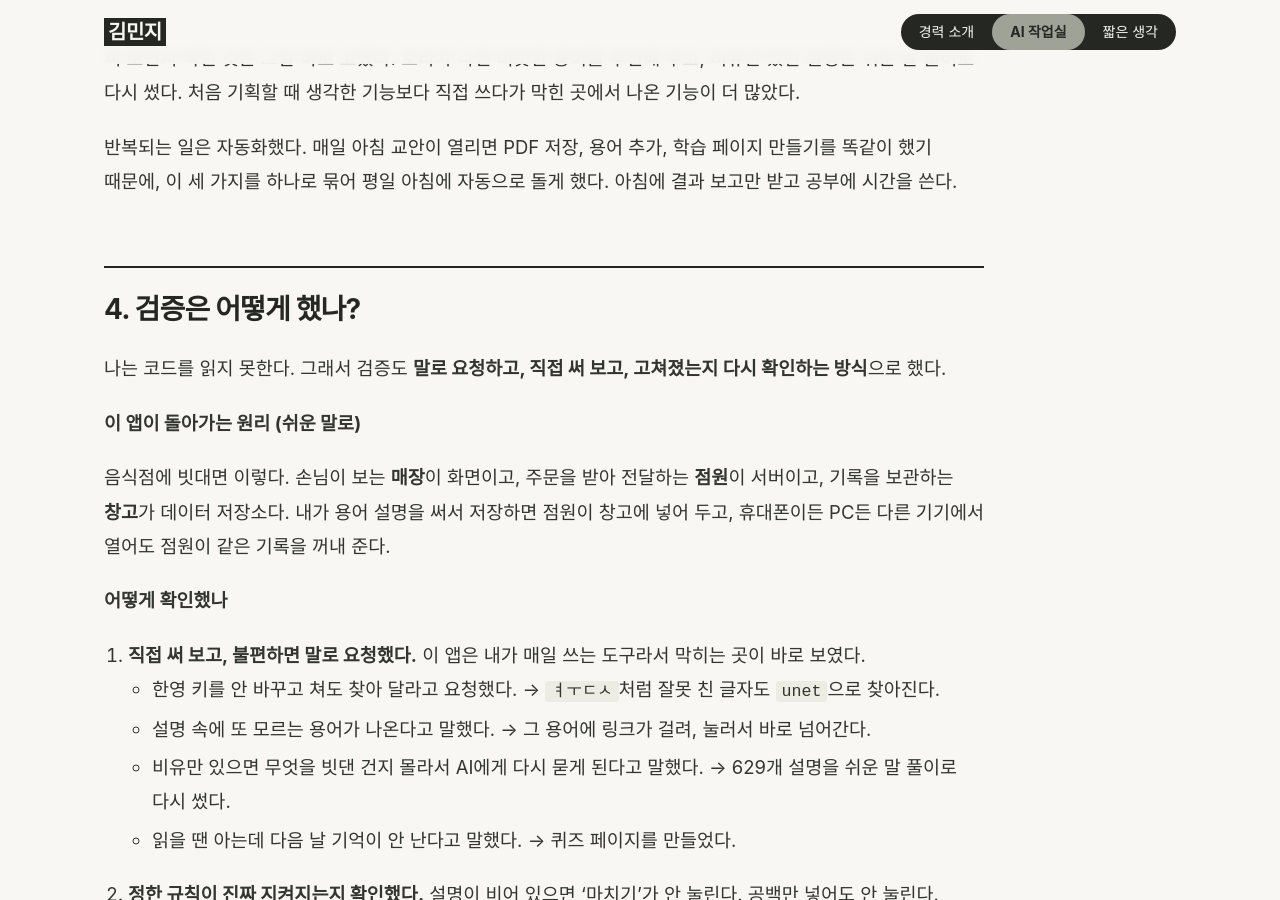
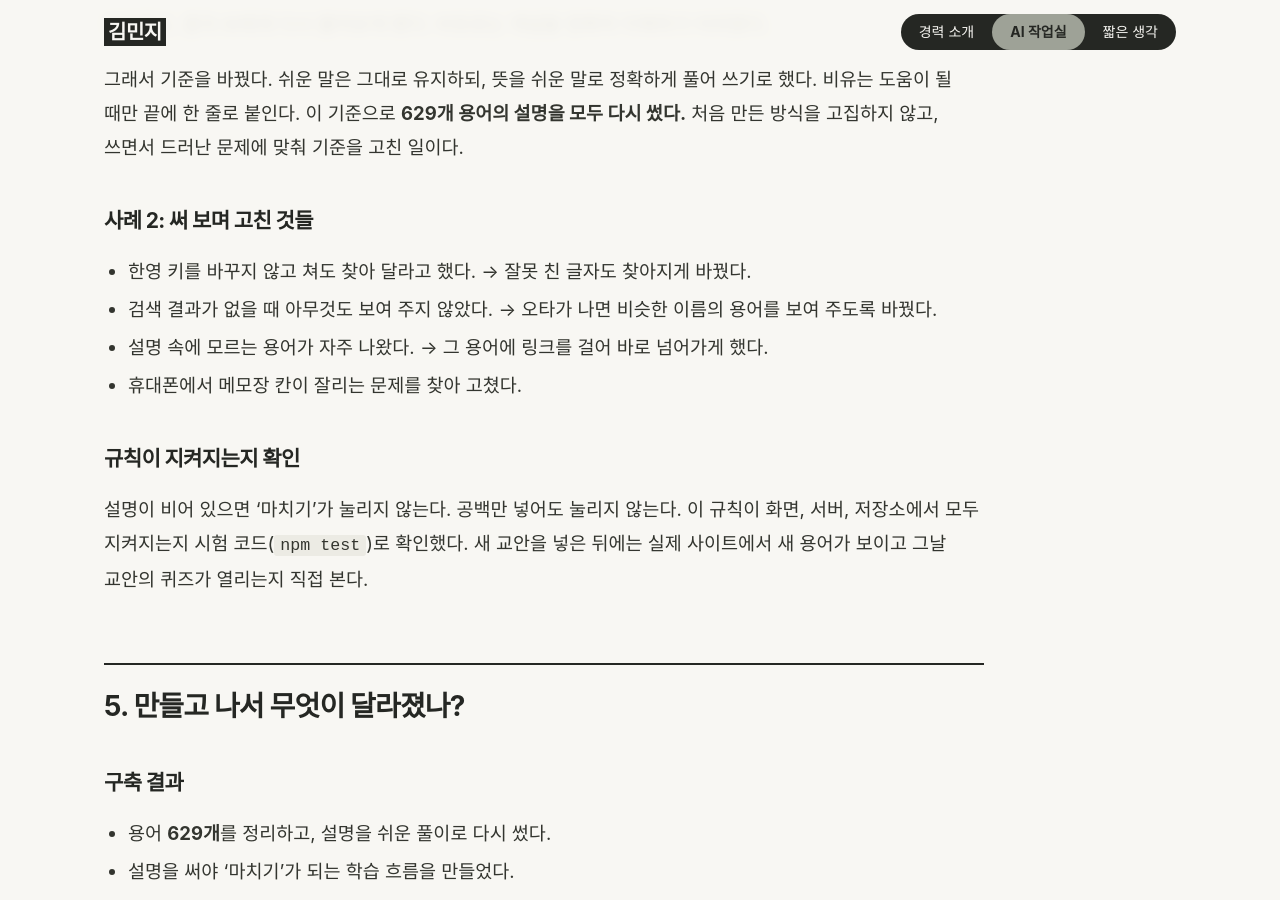
Before and after one commit to k-im-rose/k-im-rose.github.io, a Jekyll site: the page built from _posts/2026-11-15-agmwo.md, in a window 1280 px wide and 900 px high, scrolled down 12086 px. Built offline with Jekyll 4.4.1, drawn with Linux system fonts in a browser that asks for light colours; some web fonts are replaced; some of the changed text lies outside the part shown.

Commit message:
아그뭐 글: 프로젝트 소개를 기획 의도와 판단 중심으로 다시 씀
Co-Authored-By: Claude Haiku 5.5 <noreply@anthropic.com>

```diff
--- a/_posts/2026-11-15-agmwo.md
+++ b/_posts/2026-11-15-agmwo.md
@@ -14,46 +14,52 @@ summary: '헷갈리는 AI 용어를 찾고 내 말로 설명해야 "안다"고
 
 ## 1. 어떤 문제에서 시작했나?
 
-개발을 처음 배우는 과정이었다. 거의 매일 새 교안이 열렸고, 한 편마다 처음 보는 용어가 수십 개씩 나왔다. 처음 받은 교육자료 12개에서만 용어를 뽑아 보니 약 600개였다.
+AI 개발을 배우는 과정에서 거의 매일 새 교안을 받았다. 한 편마다 처음 보는 용어가 수십 개씩 나왔다. 처음 받은 교육자료 12개에서만 뽑아도 약 600개였다.
 
-수업을 들을 때는 "아, 그렇구나" 하고 넘어갔다. 문제는 그다음이었다.
+수업을 들을 때는 "아, 그렇구나" 하고 넘어갔다. 문제는 그다음에 나타났다.
 
-- 실습에서 같은 용어를 만나면 **뜻이 떠오르지 않았다.**
-- 누가 물어보면 **말로 설명하지 못했다.** 읽을 때는 이해한 것 같았는데 입으로는 한 문장도 안 나왔다.
-- 다시 찾으려 하면 **어느 교안에서 봤는지 몰라** 여러 교안을 뒤져야 했다.
-- 비슷한 용어끼리 **차이가 헷갈렸다.**
+- 실습에서 같은 용어를 다시 만나도 뜻이 떠오르지 않았다.
+- 누가 물어보면 **말로 설명하지 못했다.** 읽을 때는 이해한 것 같았는데, 입으로는 한 문장도 나오지 않았다.
+- 다시 찾으려면 어느 교안에서 봤는지 몰라 여러 교안을 뒤져야 했다.
+- 비슷한 용어끼리 차이가 헷갈렸다.
 
-검색하거나 AI에게 다시 물어보면 답은 바로 나온다. 하지만 어제 물어본 것을 오늘 또 묻게 되고, 내가 어떻게 이해했는지는 어디에도 남지 않는다. 읽어서 익숙한 것과 내가 설명할 수 있는 것은 다른데, 그 차이가 문제였다.
+검색하거나 AI에게 물으면 답은 바로 나온다. 하지만 어제 물어본 것을 오늘 또 묻게 되고, 내가 어떻게 이해했는지는 어디에도 남지 않았다. 읽어서 익숙한 것과 내가 설명할 수 있는 것은 다르다. 이 차이를 메우는 학습 도구가 필요하다고 보고 직접 기획했다.
 
 > "이해한 것이 내 것으로 남지 않고, 매번 다시 찾아본다."
 
 ## 2. 사용하는 사람은 누구인가?
 
-**AI 개발을 막 배우는 입문자**다. 첫 사용자는 나 자신이고, 지금도 매일 쓰고 있다.
+**AI 개발을 막 배우는 입문자**다. 첫 사용자는 나 자신이었다. 기능을 만들고 끝낸 것이 아니라 매일 직접 쓰면서, 막히는 곳과 고칠 곳을 찾았다.
 
-다음과 같은 상황에서 사용한다.
+다음과 같은 상황에서 쓴다.
 
 1. 강의를 듣고 새 용어를 정리할 때
 2. 실습하다 헷갈리는 용어를 사전처럼 찾을 때
 3. 다음 수업 전에 복습할 때
 
-처음에는 투자 뉴스 알림, 냉장고 재료 앱, 공부 용어 앱을 후보로 두고 고민했다. 투자 알림이 가장 하고 싶었지만 첫 작업으로는 너무 컸다. 그래서 매일 수업이 열릴 때마다 계속 쓰고 키울 수 있는 공부 용어 앱을 골랐다.
-
 ## 3. 어떻게 문제를 해결했나?
 
 앱의 규칙은 하나로 정했다. **"내 말로 설명할 수 있어야 안다."**
 
-뜻을 읽고 넘어가기만 하면 다른 용어 사전과 다를 게 없다. 그래서 설명을 직접 써야만 '마치기' 버튼이 눌리게 했다. 설명을 쓰려면 한 번 더 생각해야 하고, 그 과정에서 내가 모르는 부분이 드러난다. 그렇게 쓴 설명은 다음에 같은 용어를 만났을 때 가장 빨리 떠오르는 나만의 답이 된다.
+### A. 기능을 고른 기준
+
+처음 후보는 세 가지였다. 투자 뉴스 알림, 냉장고 재료 앱, 공부 용어 앱이다. 투자 알림이 가장 하고 싶은 일이었지만, 외부 데이터와 AI 분석, 알림이 모두 필요해서 첫 작업으로는 너무 컸다. 그래서 다음 세 가지 기준을 세웠다.
+
+- 흐름 하나가 처음부터 끝까지 돌아가는가
+- 화면에서 직접 눌러 확인할 수 있는가
+- 외부 데이터 없이 만들 수 있는가
+
+공부 용어 앱은 이 기준을 통과했다. 매일 수업이 열릴 때마다 쓰면서 키울 수 있었기 때문이다. 기능을 많이 만드는 것보다 실제 공부에 도움이 되는지를 먼저 봤다. 처음부터 모든 기능을 만들지 않고, 공부하다 반복해서 막히는 문제부터 풀었다.
 
 문제마다 이렇게 풀었다.
 
 | 문제 | 해결 |
 |---|---|
 | 뜻이 떠오르지 않는다 | 열자마자 검색창이 보이는 **사전**. 한글, 영어, 첫 글자만 쳐도 찾아진다 |
-| 설명을 못 한다 | **내가 쓴 설명을 저장**하고, 설명을 써야 '마치기'가 된다 |
+| 설명을 못 한다 | **내가 쓴 설명을 저장**하고, 설명을 써야 '마치기'가 눌린다 |
 | 어디서 봤는지 모른다 | 용어마다 **처음 나온 교안 번호**를 붙였다 |
 | 비슷한 용어가 헷갈린다 | **함께 알면 좋은 용어**로 바로 넘어가 비교한다 |
-| 아는 것 같은 착각 | 알아보기, 다시보기, 마치기 **세 단계**로 내 상태를 솔직하게 나눈다 |
+| 아는 것 같은 착각 | 알아보기, 다시보기, 마치기 **세 단계**로 내 상태를 나눈다 |
 | 읽을 땐 아는데 다음 날 기억이 안 난다 | 기억에서 꺼내 보는 **퀴즈**를 추가했다 |
 
 ### 화면은 이렇게 생겼다
@@ -65,68 +71,87 @@ summary: '헷갈리는 AI 용어를 찾고 내 말로 설명해야 "안다"고
   <figcaption>검색창에 <code>ㅎㄴㅅ</code>만 쳐도 <strong>하네스</strong>가 바로 나온다.</figcaption>
 </figure>
 
-**읽기.** 용어마다 카드가 있다. 한글 이름과 영어 전체 이름이 위에 있고, 아래로 교안의 뜻, 쉽게 말하면, 예를 들면, 언제 쓰냐면 순서로 읽는다. 점선 밑줄이 있는 말은 누르면 그 용어로 넘어간다.
+**읽기.** 카드는 위에서 아래로 읽는다. 교안의 뜻(DEFINITION)을 먼저 보고, 쉽게 말하면, 예를 들면, 언제 쓰냐면 순서로 이어진다. 점선 밑줄이 있는 말을 누르면 그 용어로 넘어간다.
 
 <figure class="shot">
   <img src="/assets/images/agmwo/agmwo-2-card.png" alt="MCP 용어 카드. 연결 규격, Model Context Protocol, 영어 단어 뜻, DEFINITION, 쉽게 말하면, 예를 들면, 언제 쓰냐면" loading="lazy">
   <figcaption>MCP 카드. 교안의 뜻부터 실제로 쓰는 장면까지 한 카드에 있다.</figcaption>
 </figure>
 
-**내 말로 쓰기.** 카드 아래쪽 MY NOTE에 내 설명을 적고, 이해한 정도에 따라 알아보기, 다시보기, 마치기 중 하나를 누른다. 설명을 적어야만 마치기가 눌린다. ASK AI 버튼을 누르면 ChatGPT나 Claude에 질문이 써진 채로 열린다.
+**진도 보기.** 목록 맨 위에 전체 진도가 보이고, 교안별로 묶어서 볼 수 있다.
+
+<figure class="shot">
+  <img src="/assets/images/agmwo/agmwo-4-list.png" alt="마치기 1 / 629 진도, 퀴즈 풀기 버튼, 상태별 개수, 자료별로 묶은 목록" loading="lazy">
+  <figcaption>왼쪽 목록. 전체 진도(<code>마치기 1 / 629</code>), 상태별 개수, 교안별 진도가 보인다.</figcaption>
+</figure>
+
+### B. 설명을 써야 끝나는 학습 규칙
+
+이 앱에서 가장 강조하고 싶은 부분이다. 설명을 읽고 넘어가기만 하면 다른 용어 사전과 다를 게 없다고 봤다. 그래서 카드 아래 **MY NOTE**에 내 말로 적어야만 '마치기'가 눌리게 했다. 설명을 쓰려면 한 번 더 생각해야 하고, 그 과정에서 내가 모르는 부분이 드러난다.
+
+이 규칙은 학습 행동을 바꾸기 위한 장치다. 메모를 남기는 기능으로 만든 것이 아니다. 화면에서만 막으면 우회할 수 있어서, 서버와 저장소에서도 같은 조건을 확인하도록 했다.
 
 <figure class="shot">
   <img src="/assets/images/agmwo/agmwo-3-note.png" alt="ASK AI, MY NOTE 메모장에 쓴 설명, 알아보기 다시보기 마치기 버튼" loading="lazy">
   <figcaption>카드 아래쪽. 내 말로 적은 뒤 마치기를 누른다. (화면 속 설명은 예시다.)</figcaption>
 </figure>
 
-**진도 보기.** 왼쪽 목록 맨 위에 전체 진도가 보이고, 교안별로 묶어서 볼 수 있다.
+### C. 읽은 것을 기억에서 꺼내 보는 퀴즈
 
-<figure class="shot">
-  <img src="/assets/images/agmwo/agmwo-4-list.png" alt="마치기 1 / 629 진도, 퀴즈 풀기 버튼, 상태별 개수, 자료별로 묶은 목록" loading="lazy">
-  <figcaption>왼쪽 목록. 전체 진도(<code>마치기 1 / 629</code>), 상태별 개수, 교안별 진도가 보인다.</figcaption>
-</figure>
+설명을 읽는 것만으로는 다음 날 기억이 나지 않았다. 그래서 뜻을 보고 용어를 4개 보기에서 고르는 퀴즈를 만들었다. 교안을 고르면 그 교안에 나온 용어가 한 번씩 문제로 나온다.
 
-**퀴즈.** 교안을 고르면 그 교안에 나온 용어가 모두 한 번씩 문제로 나온다. 뜻을 보고 어떤 용어인지 4개 중에서 고른다.
-
-<figure class="shot">
-  <img src="/assets/images/agmwo/quiz-1-start.png" alt="어떤 교안을 풀어 볼까요? 교안 목록과 교안별 문제 수" loading="lazy">
-  <figcaption>첫 화면. 교안별 문제 수가 보인다.</figcaption>
-</figure>
+틀리면 해설에 정답의 쉬운 풀이와 내가 써 둔 설명이 함께 나온다. 왜 헷갈렸는지, 내가 어떻게 이해했었는지를 한 화면에서 확인할 수 있다.
 
 <figure class="shot">
   <img src="/assets/images/agmwo/quiz-2-question.png" alt="02-06 교안 1번째 문제. 뜻을 보고 4개 보기 중 고르기, 힌트가 열린 상태" loading="lazy">
   <figcaption>문제 화면. 막히면 힌트 보기로 쉬운 풀이의 앞 두 문장을 연다.</figcaption>
 </figure>
 
-틀리면 해설에 정답의 쉬운 풀이, 내가 고른 오답의 뜻, 내가 써 둔 설명이 한 화면에 나온다. 왜 헷갈렸는지, 내가 어떻게 이해했었는지를 바로 확인한다.
-
 <figure class="shot">
   <img src="/assets/images/agmwo/quiz-3-explain.png" alt="오답을 고른 뒤의 해설. 정답의 쉬운 풀이, 내가 고른 용어의 뜻, 내 설명, 함께 알아 두면 좋은 용어" loading="lazy">
   <figcaption>일부러 틀려 본 해설 화면.</figcaption>
 </figure>
 
-써 보면서 막힌 것은 그날 바로 고쳤다. 오타가 나면 비슷한 용어를 추천해 주고, 비유만 있던 설명은 쉬운 말 풀이로 다시 썼다. 처음 기획할 때 생각한 기능보다 직접 쓰다가 막힌 곳에서 나온 기능이 더 많았다.
+### D. 반복 작업을 하나의 절차로 묶기
 
-반복되는 일은 자동화했다. 매일 아침 교안이 열리면 PDF 저장, 용어 추가, 학습 페이지 만들기를 똑같이 했기 때문에, 이 세 가지를 하나로 묶어 평일 아침에 자동으로 돌게 했다. 아침에 결과 보고만 받고 공부에 시간을 쓴다.
+새 교안이 열리면 PDF를 저장하고, 용어를 추가하고, 배포하는 일을 매번 같은 순서로 했다. 이 일을 하나의 절차로 정리해서, "03-05 용어 추가해줘"처럼 요청 한마디로 돌아가게 했다. AI를 새로 붙인 것이 아니라, 반복되는 작업의 순서를 줄인 것이다. 퀴즈 문제도 용어 데이터에서 규칙대로 만들어지므로 교안을 넣으면 따로 손볼 일이 없다.
 
 ## 4. 검증은 어떻게 했나?
 
-나는 코드를 읽지 못한다. 그래서 검증도 **말로 요청하고, 직접 써 보고, 고쳐졌는지 다시 확인하는 방식**으로 했다.
+코드는 AI가 작성했다. 나는 직접 써 보며 불편한 곳을 찾고, 어떻게 고칠지 요청한 뒤, 고쳐진 화면을 다시 확인했다.
 
-**이 앱이 돌아가는 원리 (쉬운 말로)**
+### 사례 1: 용어 설명 방식을 바꿨다
 
-음식점에 빗대면 이렇다. 손님이 보는 **매장**이 화면이고, 주문을 받아 전달하는 **점원**이 서버이고, 기록을 보관하는 **창고**가 데이터 저장소다. 내가 용어 설명을 써서 저장하면 점원이 창고에 넣어 두고, 휴대폰이든 PC든 다른 기기에서 열어도 점원이 같은 기록을 꺼내 준다.
+처음에는 어려운 용어를 비유로 풀었다. 그런데 직접 공부하면서 문제가 보였다. 비유만 있으면 무엇을 빗댄 것인지 모르겠고, 결국 AI에게 다시 물어보게 됐다. 비유로는 개념을 정확히 이해하기 어려웠다.
 
-**어떻게 확인했나**
+그래서 기준을 바꿨다. 쉬운 말은 그대로 유지하되, 뜻을 쉬운 말로 정확하게 풀어 쓰기로 했다. 비유는 도움이 될 때만 끝에 한 줄로 붙인다. 이 기준으로 **629개 용어의 설명을 모두 다시 썼다.** 처음 만든 방식을 고집하지 않고, 쓰면서 드러난 문제에 맞춰 기준을 고친 일이다.
 
-1. **직접 써 보고, 불편하면 말로 요청했다.** 이 앱은 내가 매일 쓰는 도구라서 막히는 곳이 바로 보였다.
-   - 한영 키를 안 바꾸고 쳐도 찾아 달라고 요청했다. → `ㅕㅜㄷㅅ`처럼 잘못 친 글자도 `unet`으로 찾아진다.
-   - 설명 속에 또 모르는 용어가 나온다고 말했다. → 그 용어에 링크가 걸려, 눌러서 바로 넘어간다.
-   - 비유만 있으면 무엇을 빗댄 건지 몰라서 AI에게 다시 묻게 된다고 말했다. → 629개 설명을 쉬운 말 풀이로 다시 썼다.
-   - 읽을 땐 아는데 다음 날 기억이 안 난다고 말했다. → 퀴즈 페이지를 만들었다.
-2. **정한 규칙이 진짜 지켜지는지 확인했다.** 설명이 비어 있으면 '마치기'가 안 눌린다. 공백만 넣어도 안 눌린다. 화면에서만 막으면 몰래 우회할 수 있어서, 점원(서버)과 창고에서도 똑같이 막았다. 문 앞에 경비를 세우고 안쪽 문도 잠근 셈이다.
-3. **AI가 시험을 돌렸다.** 저장, 조회, 삭제가 제대로 되는지, 퀴즈 문제가 규칙대로 만들어지는지를 시험 코드로 한 번에 확인했다. 퀴즈는 용어 629개 전부를 문제로 만들어 보고, 정답이 문제 안에 새지 않는지, 보기가 4개인지 검사했다.
-4. **퀴즈는 AI가 즉석에서 만들지 않는다.** 정해진 규칙으로 만든다. 그래서 틀린 문제가 생길 걱정이 적고, 쓸 때마다 비용이 들지 않는다.
-5. **새 용어를 넣은 뒤에는 실제 사이트에서 확인한다.** 새 용어가 보이는지, 그날 교안의 퀴즈가 열리는지 본다. 한 단계라도 안 되면 거기서 멈추고 나에게 알려 준다.
+### 사례 2: 써 보며 고친 것들
 
-**아직 못 한 것.** 용어 뜻은 교안 PDF를 근거로 쓰게 했지만, 한 줄씩 원문과 대조하지는 못했다. AI가 쓴 내용은 사람이 확인해야 한다는 것을 알게 됐고, 앞으로 해야 할 일로 남겨 두었다.
+- 한영 키를 바꾸지 않고 쳐도 찾아 달라고 했다. → 잘못 친 글자도 찾아지게 바꿨다.
+- 검색 결과가 없을 때 아무것도 보여 주지 않았다. → 오타가 나면 비슷한 이름의 용어를 보여 주도록 바꿨다.
+- 설명 속에 모르는 용어가 자주 나왔다. → 그 용어에 링크를 걸어 바로 넘어가게 했다.
+- 휴대폰에서 메모장 칸이 잘리는 문제를 찾아 고쳤다.
+
+### 규칙이 지켜지는지 확인
+
+설명이 비어 있으면 '마치기'가 눌리지 않는다. 공백만 넣어도 눌리지 않는다. 이 규칙이 화면, 서버, 저장소에서 모두 지켜지는지 시험 코드(`npm test`)로 확인했다. 새 교안을 넣은 뒤에는 실제 사이트에서 새 용어가 보이고 그날 교안의 퀴즈가 열리는지 직접 본다.
+
+## 5. 만들고 나서 무엇이 달라졌나?
+
+### 구축 결과
+
+- 용어 **629개**를 정리하고, 설명을 쉬운 풀이로 다시 썼다.
+- 설명을 써야 '마치기'가 되는 학습 흐름을 만들었다.
+- 교안별 용어 맞히기 퀴즈를 추가했다.
+- 교안 등록 작업을 요청 한마디로 돌아가는 절차로 묶었다.
+
+### 실제 사용과 개선
+
+- 매일 쓰면서 찾은 문제를 기능 개선에 반영했다. 비유 설명 방식, 오타 검색, 설명 속 용어 링크가 그렇게 바뀌었다.
+- 처음 기획에 없던 기능 중 상당수는 직접 쓰다가 막힌 곳에서 나왔다.
+
+### 아직 못 한 것과 다음 과제
+
+- 용어 뜻을 교안 원문과 한 줄씩 대조하지는 못했다. AI가 쓴 설명은 사람이 확인해야 하므로 이것을 가장 먼저 할 일로 남겨 둔다.
+- 다음 단계로 AI가 내 설명을 보고 빠진 부분을 짚어 주는 기능과, 매일 용어 하나를 골라 주는 '오늘의 용어'를 계획하고 있다.
```
